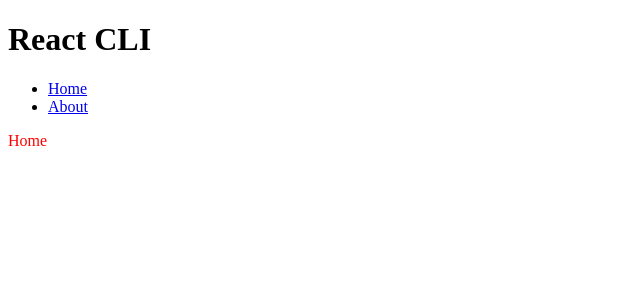
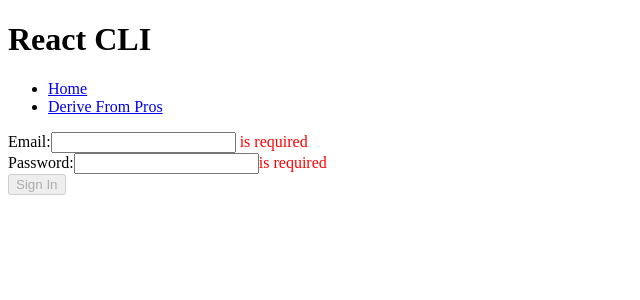
Before and after one commit to Cameron812/webpack5-react18-cli, a React app: page /home in a window 1280 px wide. Shown: the top 300 px of the page, without its empty margins (0-640 px from the left). Built offline with nearby package versions, Linux system fonts and the light colour scheme.

Commit message:
feat: form and authentication

```diff
--- a/src/App.jsx
+++ b/src/App.jsx
@@ -1,29 +1,32 @@
 import React, { lazy, Suspense } from 'react';
-import { Link, Route, Routes } from 'react-router-dom';
-
-const About = lazy(() =>
-  import(/* webpackChunkName: 'about' */ './pages/About')
+import { Route, Routes } from 'react-router-dom';
+import Navigator from './components/Navigator';
+import ProtectedRoute from './components/ProtectedRoute';
+import { AuthProvider } from './providers/AuthProvider';
+const DerivedFromProps = lazy(() =>
+  import(/* webpackChunkName: 'form' */ './pages/DerivedFromProps')
 );
 const Home = lazy(() => import(/* webpackChunkName: 'home' */ './pages/Home'));
 function App() {
   return (
-    <div>
+    <AuthProvider>
       <h1>React CLI</h1>
-      <ul>
-        <li>
-          <Link to="/home">Home</Link>
-        </li>
-        <li>
-          <Link to="/about">About</Link>
-        </li>
-      </ul>
+      <Navigator />
       <Suspense fallback={<div>loading...</div>}>
         <Routes>
+          <Route index element={<Home />} />
           <Route path="/home" element={<Home />} />
-          <Route path="/about" element={<About />} />
+          <Route
+            path="/derived-from-props"
+            element={
+              <ProtectedRoute>
+                <DerivedFromProps />
+              </ProtectedRoute>
+            }
+          />
         </Routes>
       </Suspense>
-    </div>
+    </AuthProvider>
   );
 }
 
--- /dev/null
+++ b/src/components/LoginForm/index.jsx
@@ -0,0 +1,94 @@
+import React, { useState } from 'react';
+import useAuth from '../../hooks/useAuth';
+const INITIAL_FORM = { email: '', password: '' };
+const VALIDATION = {
+  email: [
+    {
+      validate: (value) => !!value,
+      message: 'is required'
+    },
+    {
+      validate: (value) => /\S+@\S+\.\S+/.test(value),
+      message: 'is not an email'
+    }
+  ],
+  password: [
+    {
+      validate: (value) => !!value,
+      message: 'is required'
+    }
+  ]
+};
+
+const getErrorFields = (form) => {
+  return Object.keys(form).reduce((acc, key) => {
+    const errorsPerField = VALIDATION[key]
+      .map((validation) => {
+        return {
+          isValid: validation.validate(form[key]),
+          message: validation.message
+        };
+      })
+      .filter((errorPerField) => !errorPerField.isValid);
+    return { ...acc, [key]: errorsPerField };
+  }, {});
+};
+const getDirtyFields = (form) => {
+  return Object.keys(form).reduce((acc, key) => {
+    const isDirty = form[key] !== INITIAL_FORM[key];
+    return { ...acc, [key]: isDirty };
+  }, {});
+};
+const Form = () => {
+  const [form, setForm] = useState(INITIAL_FORM);
+  const { login } = useAuth();
+  const handleSubmit = (event) => {
+    event.preventDefault();
+    const hasError = Object.values(errorFields).flat().length;
+    if (hasError) return;
+    login();
+  };
+  const handleFormUpdate = (event) => {
+    setForm({ ...form, [event.target.id]: event.target.value });
+  };
+  const dirtyFields = getDirtyFields(form);
+  const hasChanges = Object.values(dirtyFields).some(
+    (dirtyField) => dirtyField
+  );
+  const errorFields = getErrorFields(form);
+  return (
+    <form onSubmit={handleSubmit}>
+      <div>
+        <label htmlFor="email">Email:</label>
+        <input
+          type="text"
+          id="email"
+          value={form.email}
+          onChange={handleFormUpdate}
+        />
+        {errorFields.email.length ? (
+          <span style={{ color: 'red' }}> {errorFields.email[0].message}</span>
+        ) : null}
+      </div>
+      <div>
+        <label htmlFor="password">Password:</label>
+        <input
+          type="password"
+          id="password"
+          value={form.password}
+          onChange={handleFormUpdate}
+        />
+        {errorFields.password.length ? (
+          <span style={{ color: 'red' }}>
+            {errorFields.password[0].message}
+          </span>
+        ) : null}
+      </div>
+      <button type="submit" disabled={!hasChanges}>
+        Sign In
+      </button>
+    </form>
+  );
+};
+
+export default Form;
--- /dev/null
+++ b/src/components/Navigator/index.jsx
@@ -0,0 +1,27 @@
+import React from 'react';
+import { Link } from 'react-router-dom';
+import useAuth from '../../hooks/useAuth';
+const Navigator = () => {
+  const { token, logout } = useAuth();
+  return (
+    <div>
+      {token && (
+        <button type="button" onClick={logout}>
+          Sign Out
+        </button>
+      )}
+      <ul>
+        {!token && (
+          <li>
+            <Link to="/home">Home</Link>
+          </li>
+        )}
+        <li>
+          <Link to="/derived-from-props">Derive From Pros</Link>
+        </li>
+      </ul>
+    </div>
+  );
+};
+
+export default Navigator;
--- /dev/null
+++ b/src/components/ProtectedRoute/index.jsx
@@ -0,0 +1,14 @@
+import React from 'react';
+import { Navigate, useLocation } from 'react-router-dom';
+import useAuth from '../../hooks/useAuth';
+
+const ProtectedRoute = ({ children }) => {
+  const { token } = useAuth();
+  const location = useLocation();
+  if (!token)
+    return (
+      <Navigate to="/home" replace={true} state={{ from: location.pathname }} />
+    );
+  return children;
+};
+export default ProtectedRoute;
--- /dev/null
+++ b/src/hooks/useAuth.js
@@ -0,0 +1,6 @@
+import React from 'react';
+import { authContext } from '../providers/AuthProvider';
+
+export default function useAuth() {
+  return React.useContext(authContext);
+}
--- a/src/index.js
+++ b/src/index.js
@@ -1,7 +1,7 @@
 import React from 'react';
 import ReactDOM from 'react-dom/client';
 import { BrowserRouter } from 'react-router-dom';
-import App from './app';
+import App from './App';
 
 const root = ReactDOM.createRoot(document.getElementById('app'));
 root.render(
--- a/src/pages/About/index.jsx
+++ /dev/null
@@ -1,7 +0,0 @@
-import React from 'react';
-
-const About = () => {
-  return <div>About</div>;
-};
-
-export default About;
--- /dev/null
+++ b/src/pages/DerivedFromProps/index.jsx
@@ -0,0 +1,6 @@
+import React from 'react';
+const DerivedFromProps = () => {
+  return <div>hello</div>;
+};
+
+export default DerivedFromProps;
--- a/src/pages/Home/index.jsx
+++ b/src/pages/Home/index.jsx
@@ -1,8 +1,6 @@
 import React from 'react';
-import './index.less';
-
+import LoginForm from '../../components/LoginForm';
 const Home = () => {
-  return <div className="title">Home</div>;
+  return <LoginForm />;
 };
-
 export default Home;
--- /dev/null
+++ b/src/providers/AuthProvider/index.jsx
@@ -0,0 +1,26 @@
+import React from 'react';
+import { useLocation, useNavigate } from 'react-router-dom';
+import authService from '../../services/auth.service';
+
+export const authContext = React.createContext();
+
+export const AuthProvider = ({ children }) => {
+  const [token, setToken] = React.useState(null);
+  const navigate = useNavigate();
+  const location = useLocation();
+  const handleLogin = async () => {
+    const token = await authService.getFakeToken();
+    setToken(token);
+    const origin = location.state?.from || 'derived-from-props';
+    navigate(origin);
+  };
+  const handleLogout = () => {
+    setToken(null);
+  };
+  const value = {
+    token,
+    login: handleLogin,
+    logout: handleLogout
+  };
+  return <authContext.Provider value={value}>{children}</authContext.Provider>;
+};
--- /dev/null
+++ b/src/services/auth.service.js
@@ -0,0 +1,10 @@
+const authService = {
+  getFakeToken() {
+    return new Promise((resolve) => {
+      setTimeout(() => {
+        resolve('123afdf8908eqdafajbna');
+      }, 1000);
+    });
+  }
+};
+export default authService;
```
